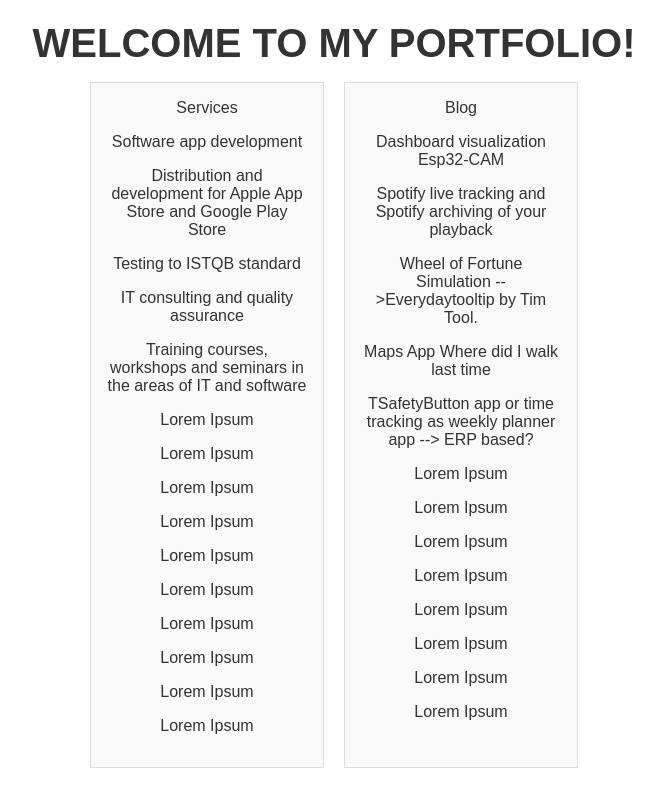
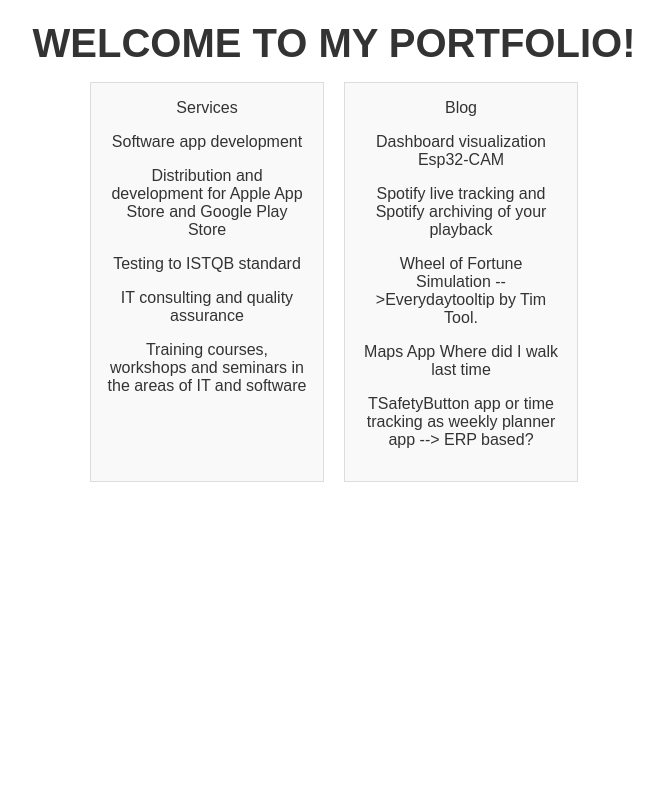
Before and after one commit to hdi10/new-homepage, a React (Create React App) app: page / in a window 1280 px wide. Shown: the part 263-1063 px from the top of the page, without its empty margins (306-969 px from the left). After the commit the page ends 800 px from the top, so only its background shows below. Built offline with nearby package versions, Linux system fonts and the light colour scheme.

Commit message:
work on portfolio and scrollableHeader

```diff
--- a/src/components/Home.js
+++ b/src/components/Home.js
@@ -28,14 +28,7 @@ function Home() {
                         <p>{t('home.service3.title')}</p>
                         <p>{t('home.service4.title')}</p>
                         <p>{t('home.service5.title')}</p>
-                        <p>Lorem Ipsum</p><p>Lorem Ipsum</p>
-                        <p>Lorem Ipsum</p>
-                        <p>Lorem Ipsum</p>
-                        <p>Lorem Ipsum</p>
-                        <p>Lorem Ipsum</p>
-                        <p>Lorem Ipsum</p><p>Lorem Ipsum</p>
-                        <p>Lorem Ipsum</p>
-                        <p>Lorem Ipsum</p>
+
 
 
 
@@ -47,14 +40,7 @@ function Home() {
                         <p>{t('home.blog3.title')}</p>
                         <p>{t('home.blog4.title')}</p>
                         <p>{t('home.blog5.title')}</p>
-                        <p>Lorem Ipsum</p>
-                        <p>Lorem Ipsum</p>
-                        <p>Lorem Ipsum</p>
-                        <p>Lorem Ipsum</p>
-                        <p>Lorem Ipsum</p>
-                        <p>Lorem Ipsum</p>
-                        <p>Lorem Ipsum</p>
-                        <p>Lorem Ipsum</p>
+
                     </div>
                 </motion.div>
             </div>
```
